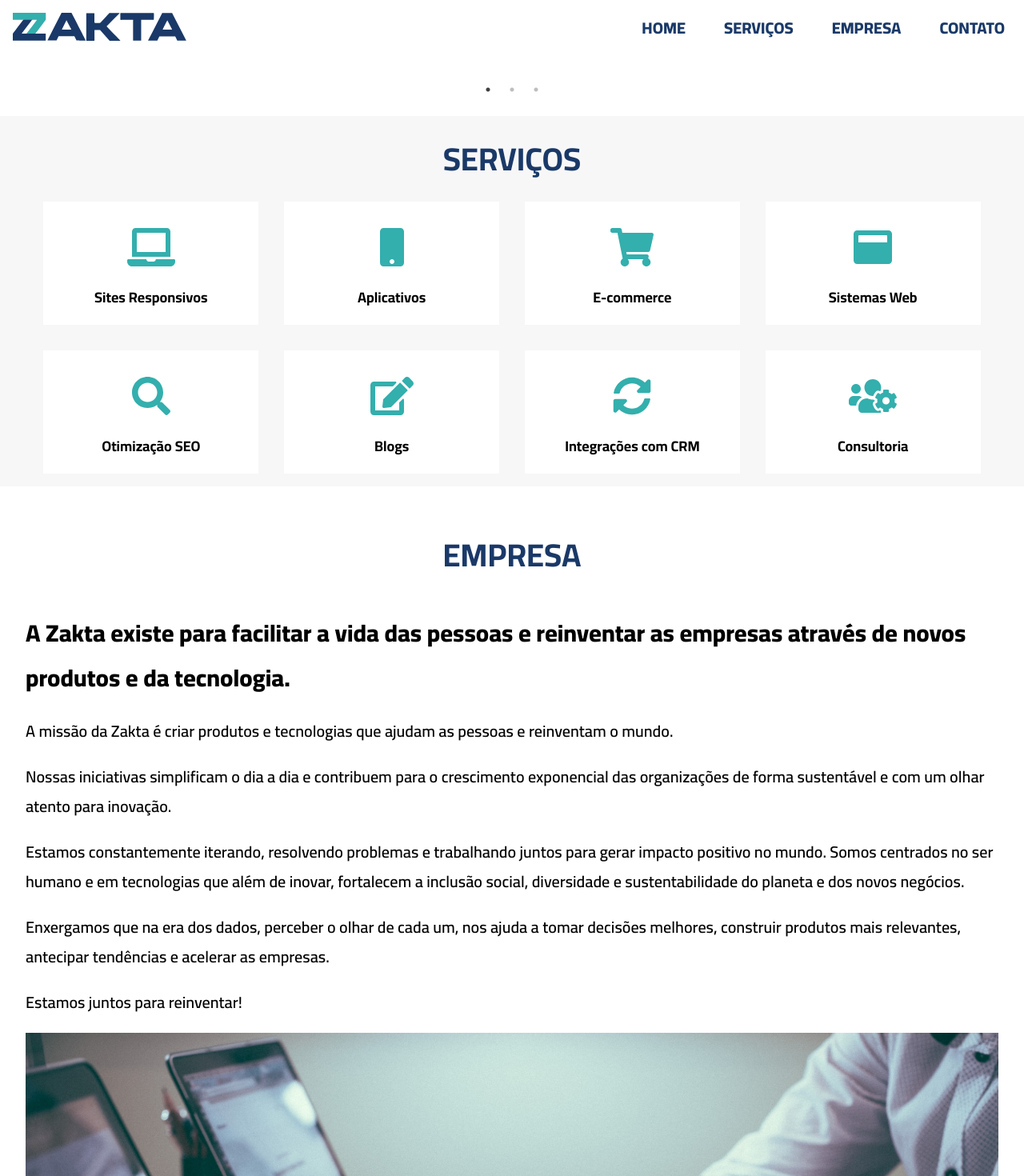
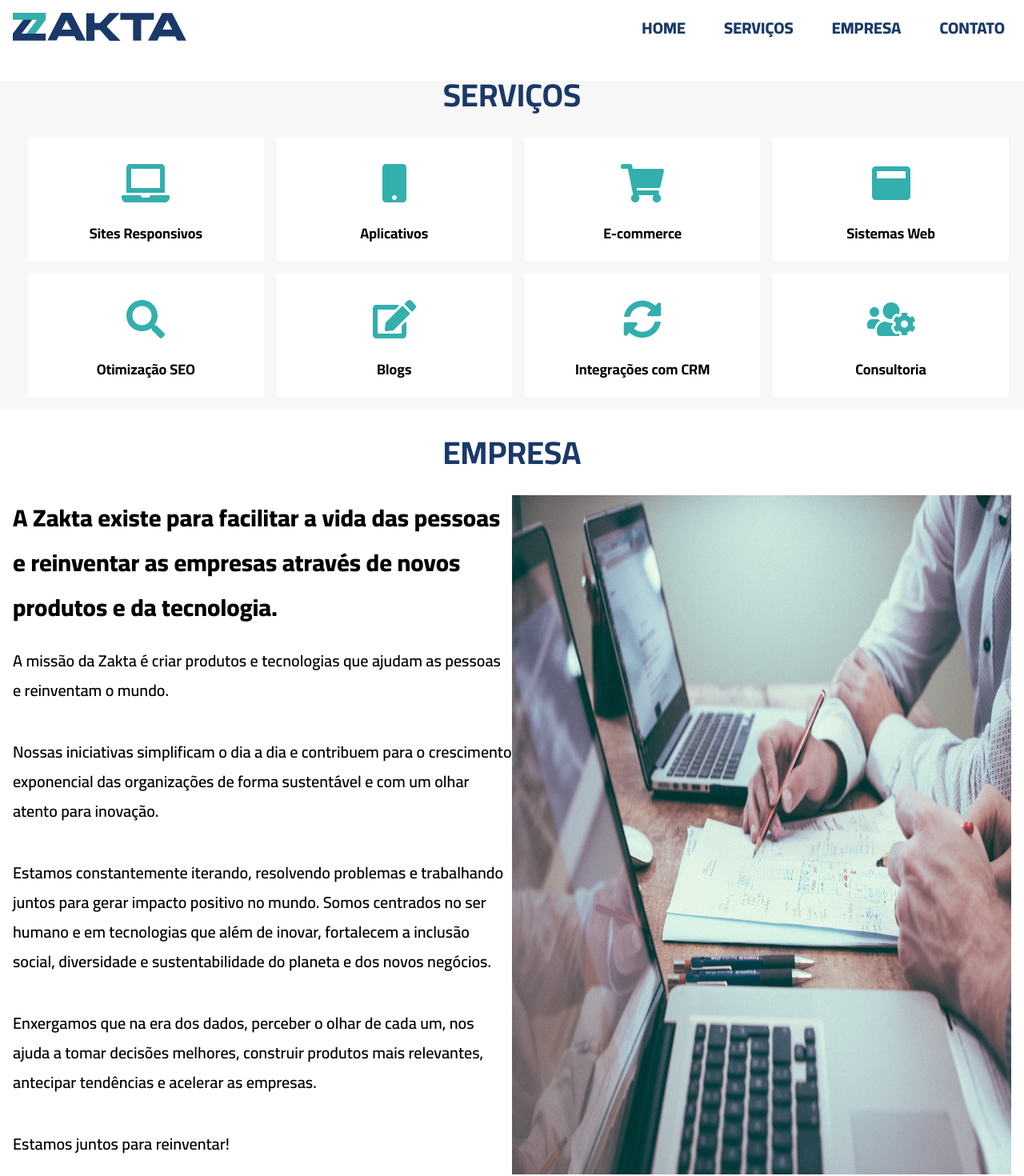
Before and after one commit to zakta/site, a Next.js app: page / in a window 1280 px wide. Shown: the top 1470 px of the page at 80% size. Built offline with nearby package versions, Linux system fonts and the light colour scheme.

Commit message:
Update issues

```diff
--- a/components/Card/styles.js
+++ b/components/Card/styles.js
@@ -5,7 +5,8 @@ export const Card = styled.div`
   background: white;
   text-align: center;
   padding-top: 2rem;
-  margin: 1rem;
+  margin-left: 1rem;
+  margin-bottom: 1rem;
   width: 100%;
   transition: .3s all ease-in-out;
   position: relative;
@@ -46,15 +47,15 @@ export const Card = styled.div`
   }
 
   @media (min-width: 640px){
-    width: 44%;
+    width: 47%;
   }
 
   @media (min-width: 820px){
-    width: 29%;
+    width: 31%;
   }
 
   @media (min-width: 940px){
-    width: 21%;
+    width: 23%;
   }
 `
 export const Icon = styled(FontAwesomeIcon)`
--- a/components/Company/index.js
+++ b/components/Company/index.js
@@ -1,17 +1,20 @@
-import { Container, Picture, Text, Box, Numbers, Notes} from "./styles";
+import { Container, Picture, Text, Box, Numbers, Notes, Division, Flex} from "./styles";
 
 export default function Company(){
   return(
     <Container id="/empresa">
       <h2>Empresa</h2>
+      <Division>
+      <Flex>
         <h3>A Zakta existe para facilitar a vida das pessoas e reinventar as empresas através de novos produtos e da tecnologia.</h3>
         <Text> A missão da Zakta é criar produtos e tecnologias que ajudam as pessoas e reinventam o mundo. </Text>
         <Text>Nossas iniciativas simplificam o dia a dia e contribuem para o crescimento exponencial das organizações de forma sustentável e com um olhar atento para inovação.</Text>
         <Text>Estamos constantemente iterando, resolvendo problemas e trabalhando juntos para gerar impacto positivo no mundo. Somos centrados no ser humano e em tecnologias que além de inovar, fortalecem a inclusão social, diversidade e sustentabilidade do planeta e dos novos negócios.</Text>
         <Text>Enxergamos que na era dos dados, perceber o olhar de cada um, nos ajuda a tomar decisões melhores, construir produtos mais relevantes, antecipar tendências e acelerar as empresas.</Text>
         <Text>Estamos juntos para reinventar!</Text>
+      </Flex>
         <Picture src="/united-image.jpg" alt="Grupo de trabalhadores com mãos unidas"/>
-
+      </Division>
         <Box>
           <div>
             <Notes>
--- a/components/Company/styles.js
+++ b/components/Company/styles.js
@@ -1,7 +1,7 @@
 import styled from "styled-components";
 
 export const Container = styled.section`
-  padding: 1rem 2rem;
+  padding: 1rem;
   background: white;
 
   h2 {
@@ -10,7 +10,8 @@ export const Container = styled.section`
     margin: 0;
     text-align: center;
     text-transform: uppercase;
-    margin: 2rem 0;
+    margin: 0;
+    padding-bottom: 1rem;
   }
   h3 {
     font-size: 30px;
@@ -19,15 +20,37 @@ export const Container = styled.section`
     margin: 0;
   }
 `;
+
+export const Flex = styled.div`
+  @media (min-width: 1280px){
+    display: flex;
+    flex-direction: column;
+    width: 50%;
+   // margin-right: 1rem;
+  }
+`
+export const Division = styled.div`
+  @media (min-width: 1280px){
+    display: flex;
+    flex-direction: row;
+    margin-bottom: 2rem;
+  }
+`
 export const Text = styled.p`
   text-align: left;
   font-size: 20px;
   font-weight: 600;
+
 `;
 export const Picture = styled.img`
   width: 100%;
   background-repeat: no-repeat;
   background-size: cover;
+
+  @media (min-width: 1280px){
+    width: 50%;
+
+}
 `;
 export const Box = styled.div`
   display: flex;
--- a/components/Contact/style.js
+++ b/components/Contact/style.js
@@ -24,7 +24,8 @@ export const Container = styled.section`
     text-align: center;
     text-transform: uppercase;
     width: 100%;
-    margin: 2rem 0;
+    padding: 1rem 0;
+    margin: 0;
   }
 `;
 
--- a/components/Hamburguer/styles.js
+++ b/components/Hamburguer/styles.js
@@ -14,9 +14,9 @@ export const Burguer= styled.div`
   width: 2.5rem;
   height: 0.40rem;
   background-color: ${({open})=> open ? 'white' : '#1a3968'};
-  transform-origin: 1px;
-  transition: all 0.3s linear;
-  z-index: ${({open}) => (open ? '11' : '0')};
+  transform-origin: 0px;
+  transition: all 0.5s linear;
+  z-index: 11;
 
   &:nth-child(1){
     transform: ${({open}) => open ? 'rotate(45deg)' : 'rotate(0)'};
@@ -25,7 +25,7 @@ export const Burguer= styled.div`
   &:nth-child(2){
     transform: ${({open})=> open ? 'translateX(80%)' : 'translateX(0)'};
     opacity: ${({open}) => open ? 0 : 1};
-    transition: ${({open}) => open ? '0.1s linear' : 'none'};
+    transition: ${({open}) => open ? '.3s linear' : 'none'};
   }
 
   &:nth-child(3){
--- a/components/Home/styles.js
+++ b/components/Home/styles.js
@@ -1,13 +1,17 @@
 import styled from "styled-components";
 
 export const Container = styled.div`
-  padding: 6rem 1rem 3rem 1rem;
+  padding: 4rem 0 0 0;
   min-width: 300px;
 
   div {
     display: flex;
     justify-content: center;
     position: relative;
+
+    .slick-dots{
+      bottom: 5px;
+    }
   }
 `;
 
--- a/components/Menu/styles.js
+++ b/components/Menu/styles.js
@@ -25,7 +25,7 @@ export const List = styled.ul`
     z-index: ${({open}) => (open ? '11' : '0' )};
 
     &:nth-child(1){
-     padding-top: 2rem;
+     justify-content: flex-end;
     }
   }
 `;
@@ -37,6 +37,10 @@ export const ListItem = styled.li`
   font-size: 30px;
   text-transform: uppercase;
   padding: 2rem 0;
+
+ :last-of-type{
+   padding-bottom: 3rem;
+ }
 
   @media (min-width: 768px){
     list-style-type: none;
@@ -51,10 +55,6 @@ export const ListItem = styled.li`
   a {
     color: white;
     text-decoration: none;
-
-    :hover{
-      color: #1a3968;
-    }
 
     @media (min-width: 768px){
       color: #1a3968;
--- a/components/Services/styles.js
+++ b/components/Services/styles.js
@@ -7,6 +7,7 @@ export const Container = styled.section`
   background: #f7f7f7;
   width: 100%;
   min-width: 350px;
+  padding-top: 1rem;
 
   @media (min-width: 640px){
     justify-content: center;
@@ -18,12 +19,12 @@ export const Container = styled.section`
 
 `
 export const Title = styled.h1`
+  color: #1a3968;
   font-size: 40px;
   font-weight: 700;
-  margin-bottom: 0;
+  margin: 0;
   text-transform: uppercase;
-  margin-top: 1rem;
   text-align: center;
   width: 100%;
-  color: #1a3968;
+  padding-bottom: 1rem;
 `;
--- a/pages/GlobalStyle.js
+++ b/pages/GlobalStyle.js
@@ -6,5 +6,7 @@ export const GlobalStyle = createGlobalStyle`
     font-family: Cairo, sans-serif;
     margin: 0;
     padding: 0;
+    overflow-x: hidden;
+    min-width: 320px;
   }
 `;
```
Lines whose indentation alone changed are shown as unchanged.
